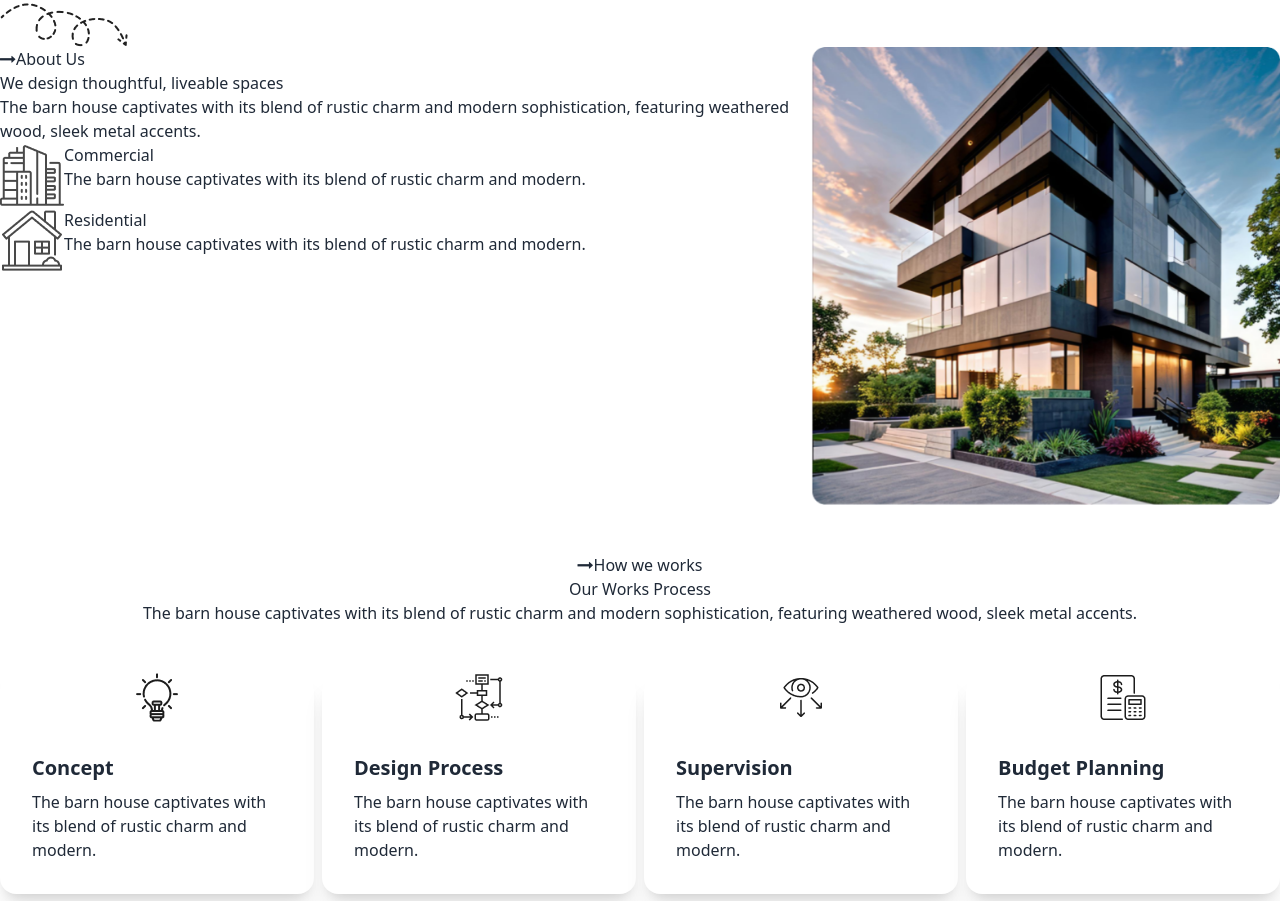
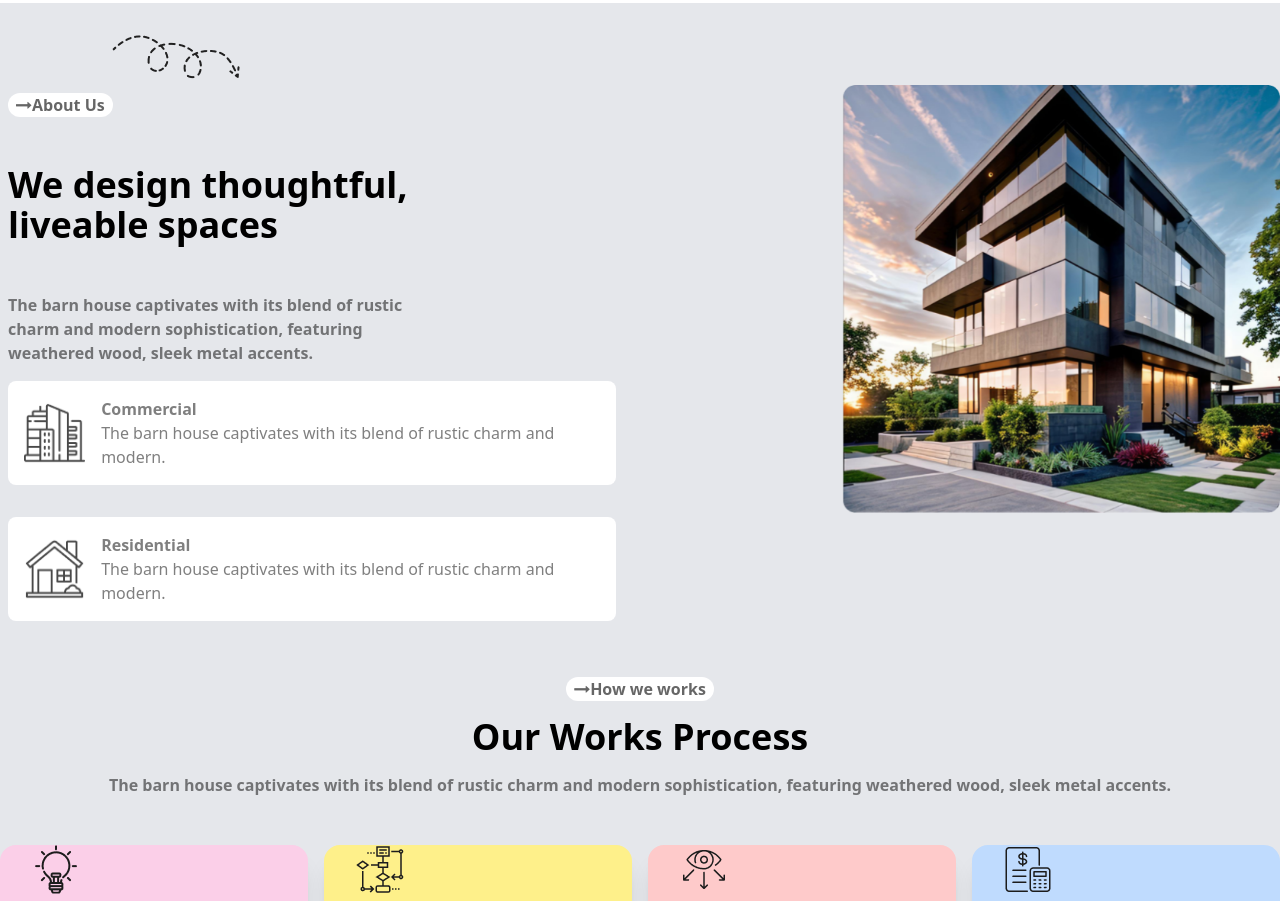
Before and after one commit to mahirasef09/Assignment-3, a plain HTML site: page index.html in a window 1280 px wide. Shown: the part 719-1620 px from the top of the page. Drawn offline with nearby package versions, Linux system fonts and the light colour scheme.

Commit message:
Liveable Spaces and Our Works Process Section design done

```diff
--- a/index.html
+++ b/index.html
@@ -48,7 +48,7 @@
 
 <body class="font-manrope">
     <!-- Header Section -->
-    <header class="">
+    <header class="container mx-auto">
         <!-- Nav Section -->
         <div class="navbar bg-base-100">
             <div class="navbar-start">
@@ -90,7 +90,7 @@
         </div>
         <div class="flex justify-center">
             <div class="inline-block w-3/4 text-center space-y-6">
-                <h1 class="text-black text-6xl font-bold">A barn house of this design has a striking appearance</h1>
+                <h1 class="text-black text-6xl font-extrabold">A barn house of this design has a striking appearance</h1>
                 <p class="text-black/50 font-bold">The barn house captivates with its blend of rustic charm and modern
                     sophistication, featuring
                     weathered wood, sleek metal accents, and large windows that flood the space with natural light.</p>
@@ -104,78 +104,88 @@
 
     <main>
         <!-- Liveable Spaces and Our Works Process Section -->
-        <section class="my-12">
+        <section class="my-12 bg-gray-200">
             <!-- Liveable Spaces Portion -->
+            <div class="inline-block mt-8 ml-28">
                 <img src="./assets/Vector.png" alt="">
-            <div class="flex">
-                <div>
-                    <button><i class="fa fa-long-arrow-right" aria-hidden="true"></i>About Us</button>
-                    <h1>We design thoughtful, liveable spaces</h1>
-                    <p>The barn house captivates with its blend of rustic charm and
+            </div>
+            <div class="container mx-auto flex gap-4">
+                <div class="space-y-4 p-2">
+                    <div class="space-y-12 inline-block w-1/2">
+                        <button class="bg-white text-black/60 rounded-3xl px-2 font-bold"><i class="fa fa-long-arrow-right"
+                            aria-hidden="true"></i>About Us</button>
+                        <h1 class="text-black text-4xl font-extrabold">We design thoughtful, liveable spaces</h1>
+                        <p class="text-black/50 font-bold">The barn house captivates with its blend of rustic charm and
                             modern sophistication, featuring weathered wood, sleek metal accents.</p>
-                    <div class="flex">
+                    </div>
+                    <div class="space-y-8">
+                        <div class="inline-block w-3/4 p-4 flex items-center gap-4 bg-white rounded-lg">
                             <div><img src="./assets/commercial.png" alt=""></div>
                             <div>
-                            <p>Commercial</p>
-                            <p>The barn house captivates with its blend of rustic charm and modern.</p>
+                                <p class="text-black/50 font-bold">Commercial</p>
+                                <p class="text-black/50">The barn house captivates with its blend of rustic charm and
+                                    modern.</p>
                             </div>
                         </div>
-                    <div class="flex">
+                        <div class="inline-block w-3/4 p-4 flex items-center gap-4 bg-white rounded-lg">
                             <div><img src="./assets/residential.png" alt=""></div>
                             <div>
-                            <p>Residential</p>
-                            <p>The barn house captivates with its blend of rustic charm and modern.</p>
+                                <p class="text-black/50 font-bold">Residential</p>
+                                <p class="text-black/50">The barn house captivates with its blend of rustic charm and
+                                    modern.</p>
                             </div>
                         </div>
                     </div>
 
+                </div>
+
                 <div>
-                    <img src="./assets/Rectangle.png" alt="">
+                    <img class="w-full" src="./assets/Rectangle.png" alt="">
                 </div>
             </div>
 
             <!-- Our Works Process Portion -->
-            <div class="text-center my-12">
-                <button><i class="fa fa-long-arrow-right" aria-hidden="true"></i>How we works</button>
-                <h1>Our Works Process</h1>
-                <p>The barn house captivates with its blend of rustic charm and modern sophistication, featuring
+            <div class=" space-y-4 text-center my-12">
+                <button class="bg-white text-black/60 rounded-3xl px-2 font-bold"><i class="fa fa-long-arrow-right" aria-hidden="true"></i>How we works</button>
+                <h1 class="text-black text-4xl font-extrabold">Our Works Process</h1>
+                <p class="text-black/50 font-bold">The barn house captivates with its blend of rustic charm and modern sophistication, featuring
                     weathered wood, sleek metal accents.</p>
             </div>
-            <div class="flex gap-2">
-                <div class="card bg-base-100 w-96 shadow-xl">
-                    <figure>
+            <div class="container mx-auto flex gap-4 pb-12">
+                <div class="card bg-pink-200 w-96 shadow-xl">
+                    <div class="ml-8">
                         <img src="./assets/concept.png" alt="Shoes" />
-                    </figure>
+                    </div>
                     <div class="card-body">
-                        <h2 class="card-title">Concept</h2>
-                        <p>The barn house captivates with its blend of rustic charm and modern.</p>
+                        <h2 class="card-title text-black/50 font-bold">Concept</h2>
+                        <p class="text-black/50">The barn house captivates with its blend of rustic charm and modern.</p>
                     </div>
                 </div>
-                <div class="card bg-base-100 w-96 shadow-xl">
-                    <figure>
+                <div class="card bg-yellow-200 w-96 shadow-xl">
+                    <div class="ml-8">
                         <img src="./assets/flow-chart.png" alt="Shoes" />
-                    </figure>
+                    </div>
                     <div class="card-body">
-                        <h2 class="card-title">Design Process</h2>
-                        <p>The barn house captivates with its blend of rustic charm and modern.</p>
+                        <h2 class="card-title text-black/50 font-bold">Design Process</h2>
+                        <p class="text-black/50">The barn house captivates with its blend of rustic charm and modern.</p>
                     </div>
                 </div>
-                <div class="card bg-base-100 w-96 shadow-xl">
-                    <figure>
+                <div class="card bg-red-200 w-96 shadow-xl">
+                    <div class="ml-8">
                         <img src="./assets/vision.png" alt="Shoes" />
-                    </figure>
+                    </div>
                     <div class="card-body">
-                        <h2 class="card-title">Supervision</h2>
-                        <p>The barn house captivates with its blend of rustic charm and modern.</p>
+                        <h2 class="card-title text-black/50 font-bold">Supervision</h2>
+                        <p class="text-black/50">The barn house captivates with its blend of rustic charm and modern.</p>
                     </div>
                 </div>
-                <div class="card bg-base-100 w-96 shadow-xl">
-                    <figure>
+                <div class="card bg-blue-200 w-96 shadow-xl">
+                    <div class="ml-8">
                         <img src="./assets/budget-planning.png" alt="Shoes" />
-                    </figure>
+                    </div>
                     <div class="card-body">
-                        <h2 class="card-title">Budget Planning</h2>
-                        <p>The barn house captivates with its blend of rustic charm and modern.</p>
+                        <h2 class="card-title text-black/50 font-bold">Budget Planning</h2>
+                        <p class="text-black/50">The barn house captivates with its blend of rustic charm and modern.</p>
                     </div>
                 </div>
             </div>
```
Lines whose indentation alone changed are shown as unchanged.
